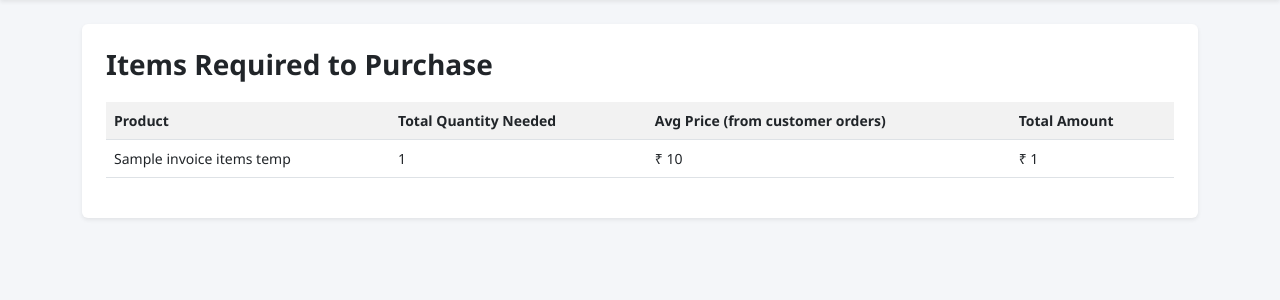
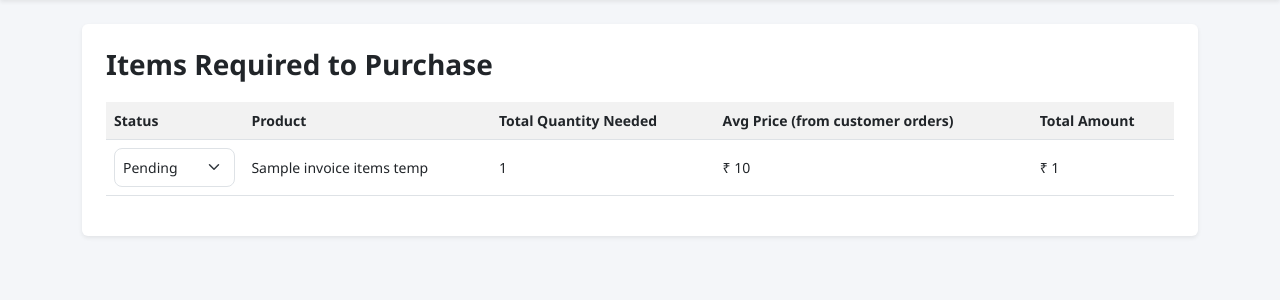
Before and after one commit to Suryanagireddy1/Sales_management, a Flask app: page /purchase_summary in a window 1280 px wide. Shown: the part 56-356 px from the top of the page. Run offline with Flask 3, Linux system fonts and the light colour scheme; a database or web service that is not in the repository returns one stand-in record (values such as "Sample title"); parts of the project's set-up code (start-up, migrations or seed data) failed here and were passed over; some libraries are stand-ins or nearby versions.

Commit message:
Add status to the purchase summary

```diff
--- a/templates/purchase_summary.html
+++ b/templates/purchase_summary.html
@@ -5,18 +5,28 @@
 
 <table class="table table-striped">
     <tr>
+        <th>Status</th>
         <th>Product</th>
         <th>Total Quantity Needed</th>
         <th>Avg Price (from customer orders)</th>
         <th>Total Amount</th>
+
     </tr>
 
     {% for item in summary %}
     <tr>
+        <td>
+            <select class="form-select" name="status_{{ item.product_name }}">
+                <option value="pending">Pending</option>
+                <option value="completed">Completed</option>
+            </select>
+        </td>
         <td>{{ item.product_name }}</td>
         <td>{{ item.total_quantity }}</td>
         <td>₹ {{ item.avg_price }}</td>
         <td>₹ {{ item.total_amount }}</td>
+
+
     </tr>
     {% endfor %}
 </table>
```
